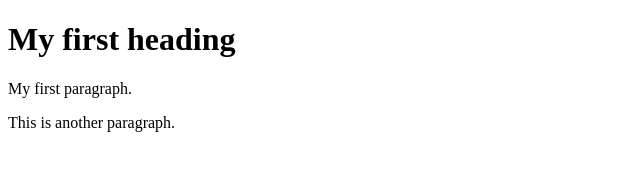
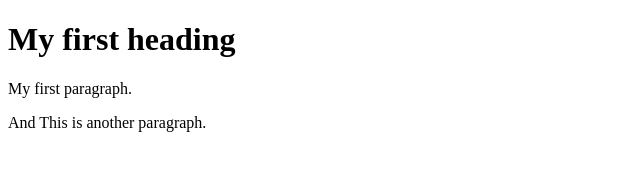
Before and after one commit to adhikarisunil/Learn_Html, a plain HTML site: page index.html in a window 1280 px wide. Shown: the full height of the page, 0-640 px from the left. Drawn offline with Linux system fonts and the light colour scheme.

Commit message:
paragraph change

```diff
--- a/index.html
+++ b/index.html
@@ -8,6 +8,6 @@
 <body>
     <h1>My first heading</h1>
     <p>My first paragraph.</p>
-    <p>This is another paragraph.</p>
+    <p>And This is another paragraph.</p>
 </body>
 </html>
```
